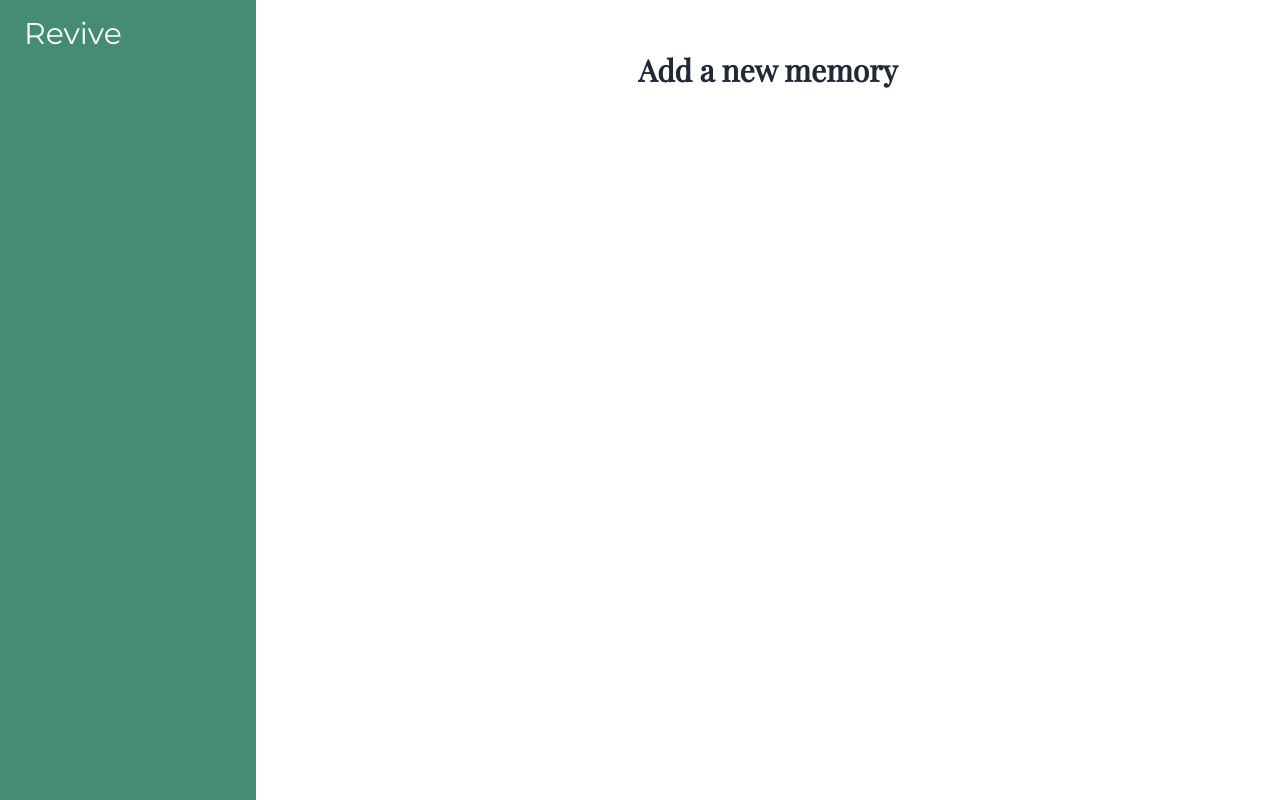
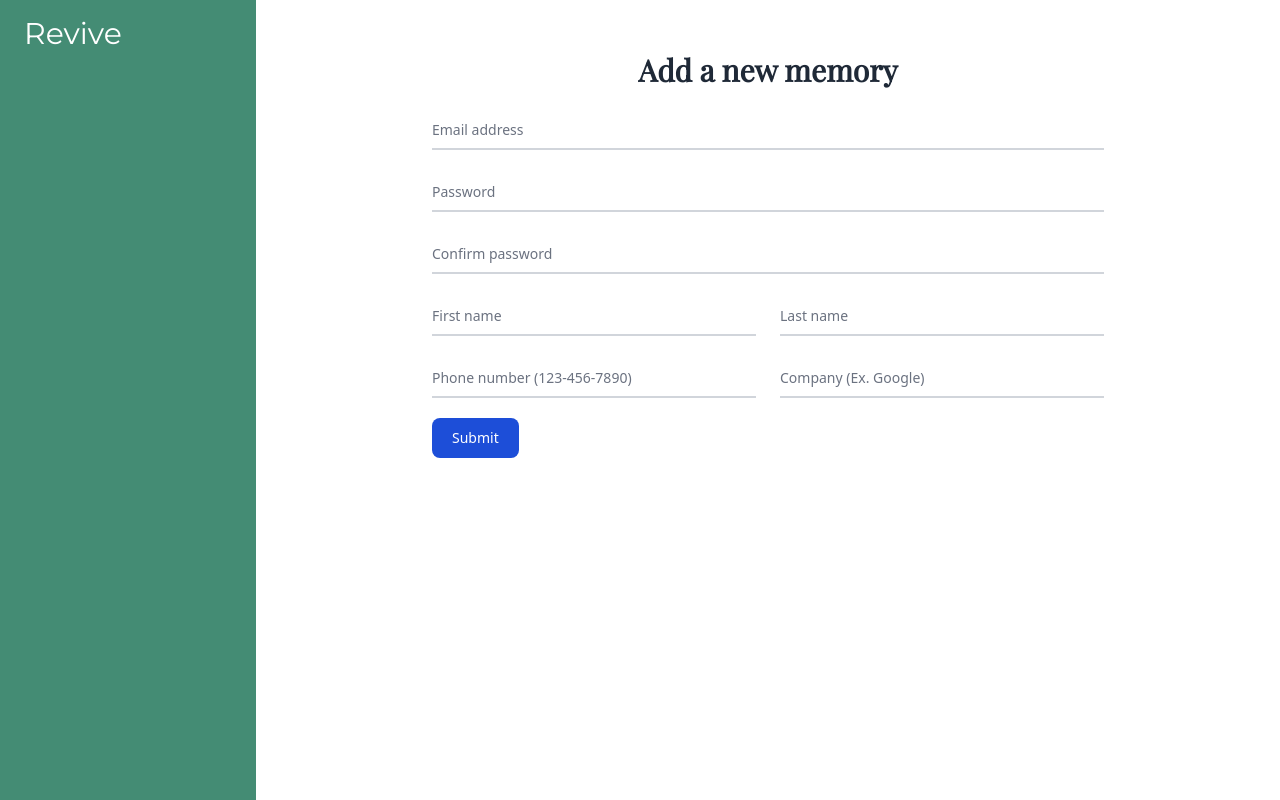
Before and after one commit to DevelopersZone06/revive-client, a React (Vite) app: page /dashboard/postGallery in a window 1280 px wide. Built offline with nearby package versions, Linux system fonts and the light colour scheme; no server answers.

Commit message:
basic form created for the postGallery page

```diff
--- a/src/Pages/AllUsers/AllUsers.jsx
+++ b/src/Pages/AllUsers/AllUsers.jsx
@@ -7,18 +7,25 @@ const AllUsers = () => {
 
     useEffect(() => {
         fetch('http://localhost:5000/users')
-        .then(res => res.json())
-        .then(data => setUsers(data))
+            .then(res => res.json())
+            .then(data => setUsers(data))
     })
-
 
     return (
         <>
             <div className="overflow-x-auto">
+
+            <h2 className="text-3xl font-semibold text-center mt-5 mb-10">All users</h2>
+
+            <ul className="flex justify-start gap-4 text-4xl font-medium ms-4">
+                <li>Normal</li>
+                <li>Premium</li>
+                <li>Trainers</li>
+            </ul>
+
+            <div className="divider"></div>
                 <table className="table">
-
                     <tbody>
-
                         {
                             users.map((user, index) => <UsersCard key={index} user={user}></UsersCard>)
                         }
--- a/src/Pages/PostGallery/PostGallery.jsx
+++ b/src/Pages/PostGallery/PostGallery.jsx
@@ -3,7 +3,46 @@ const PostGallery = () => {
     return (
         <>
             <h2 className="text-center font-semibold text-3xl my-5">Add a new memory</h2>
+            <div>
 
+
+                <form className="max-w-[70%] mx-auto">
+                    <div className="relative z-0 w-full mb-5 group">
+                        <input type="email" name="floating_email" id="floating_email" className="block py-2.5 px-0 w-full text-sm text-gray-900 bg-transparent border-0 border-b-2 border-gray-300 appearance-none focus:outline-none focus:ring-0 focus:border-blue-600 peer" placeholder=" " required />
+                        <label className="peer-focus:font-medium absolute text-sm text-gray-500  transform -translate-y-6 scale-75 top-3 -z-10 origin-[0] peer-focus:start-0 rtl:peer-focus:translate-x-1/4 rtl:peer-focus:left-auto peer-focus:text-blue-600  peer-placeholder-shown:scale-100 peer-placeholder-shown:translate-y-0 peer-focus:scale-75 peer-focus:-translate-y-6">Email address</label>
+                    </div>
+                    <div className="relative z-0 w-full mb-5 group">
+                        <input type="password" name="floating_password" id="floating_password" className="block py-2.5 px-0 w-full text-sm text-gray-900 bg-transparent border-0 border-b-2 border-gray-300 appearance-none  focus:outline-none focus:ring-0 focus:border-blue-600 peer" placeholder=" " required />
+                        <label className="peer-focus:font-medium absolute text-sm text-gray-500  duration-300 transform -translate-y-6 scale-75 top-3 -z-10 origin-[0] peer-focus:start-0 rtl:peer-focus:translate-x-1/4 peer-focus:text-blue-600  peer-placeholder-shown:scale-100 peer-placeholder-shown:translate-y-0 peer-focus:scale-75 peer-focus:-translate-y-6">Password</label>
+                    </div>
+                    <div className="relative z-0 w-full mb-5 group">
+                        <input type="password" name="repeat_password" id="floating_repeat_password" className="block py-2.5 px-0 w-full text-sm text-gray-900 bg-transparent border-0 border-b-2 border-gray-300 appearance-none   focus:outline-none focus:ring-0 focus:border-blue-600 peer" placeholder=" " required />
+                        <label className="peer-focus:font-medium absolute text-sm text-gray-500  transform -translate-y-6 scale-75 top-3 -z-10 origin-[0] peer-focus:start-0 rtl:peer-focus:translate-x-1/4 peer-focus:text-blue-600  peer-placeholder-shown:scale-100 peer-placeholder-shown:translate-y-0 peer-focus:scale-75 peer-focus:-translate-y-6">Confirm password</label>
+                    </div>
+                    <div className="grid md:grid-cols-2 md:gap-6">
+                        <div className="relative z-0 w-full mb-5 group">
+                            <input type="text" name="floating_first_name" id="floating_first_name" className="block py-2.5 px-0 w-full text-sm text-gray-900 bg-transparent border-0 border-b-2 border-gray-300 appearance-none    focus:outline-none focus:ring-0 focus:border-blue-600 peer" placeholder=" " required />
+                            <label className="peer-focus:font-medium absolute text-sm text-gray-500  duration-300 transform -translate-y-6 scale-75 top-3 -z-10 origin-[0] peer-focus:start-0 rtl:peer-focus:translate-x-1/4 peer-focus:text-blue-600  peer-placeholder-shown:scale-100 peer-placeholder-shown:translate-y-0 peer-focus:scale-75 peer-focus:-translate-y-6">First name</label>
+                        </div>
+                        <div className="relative z-0 w-full mb-5 group">
+                            <input type="text" name="floating_last_name" id="floating_last_name" className="block py-2.5 px-0 w-full text-sm text-gray-900 bg-transparent border-0 border-b-2 border-gray-300 appearance-none    focus:outline-none focus:ring-0 focus:border-blue-600 peer" placeholder=" " required />
+                            <label className="peer-focus:font-medium absolute text-sm text-gray-500  duration-300 transform -translate-y-6 scale-75 top-3 -z-10 origin-[0] peer-focus:start-0 rtl:peer-focus:translate-x-1/4 peer-focus:text-blue-600  peer-placeholder-shown:scale-100 peer-placeholder-shown:translate-y-0 peer-focus:scale-75 peer-focus:-translate-y-6">Last name</label>
+                        </div>
+                    </div>
+                    <div className="grid md:grid-cols-2 md:gap-6">
+                        <div className="relative z-0 w-full mb-5 group">
+                            <input type="tel" pattern="[0-9]{3}-[0-9]{3}-[0-9]{4}" name="floating_phone" id="floating_phone" className="block py-2.5 px-0 w-full text-sm text-gray-900 bg-transparent border-0 border-b-2 border-gray-300 appearance-none    focus:outline-none focus:ring-0 focus:border-blue-600 peer" placeholder=" " required />
+                            <label className="peer-focus:font-medium absolute text-sm text-gray-500 duration-300 transform -translate-y-6 scale-75 top-3 -z-10 origin-[0] peer-focus:start-0 rtl:peer-focus:translate-x-1/4 peer-focus:text-blue-600 peer-placeholder-shown:scale-100 peer-placeholder-shown:translate-y-0 peer-focus:scale-75 peer-focus:-translate-y-6">Phone number (123-456-7890)</label>
+                        </div>
+                        <div className="relative z-0 w-full mb-5 group">
+                            <input type="text" name="floating_company" id="floating_company" className="block py-2.5 px-0 w-full text-sm text-gray-900 bg-transparent border-0 border-b-2 border-gray-300 appearance-none focus:outline-none focus:ring-0 focus:border-blue-600 peer" placeholder=" " required />
+                            <label className="peer-focus:font-medium absolute text-sm text-gray-500  duration-300 transform -translate-y-6 scale-75 top-3 -z-10 origin-[0] peer-focus:start-0 rtl:peer-focus:translate-x-1/4 peer-focus:text-blue-600  peer-placeholder-shown:scale-100 peer-placeholder-shown:translate-y-0 peer-focus:scale-75 peer-focus:-translate-y-6">Company (Ex. Google)</label>
+                        </div>
+                    </div>
+                    <button type="submit" className="text-white bg-blue-700 hover:bg-blue-800 focus:ring-4 focus:outline-none focus:ring-blue-300 font-medium rounded-lg text-sm w-full sm:w-auto px-5 py-2.5 text-center  ">Submit</button>
+                </form>
+
+            </div>
         </>
     );
 };
--- a/src/Shared/Navbar/Navbar.jsx
+++ b/src/Shared/Navbar/Navbar.jsx
@@ -28,6 +28,8 @@ const Navbar = () => {
     setMenu(!menu)
   }
 
+
+
   const handleNotification = () => {
     setNotification(!notification)
   }
@@ -44,7 +46,7 @@ const Navbar = () => {
     .then(res => {
       setNotifications(res.data)
     })
-  }, [user, location.pathname])
+  }, [user, location.pathname, axiosPublic])
 
 
 
```
